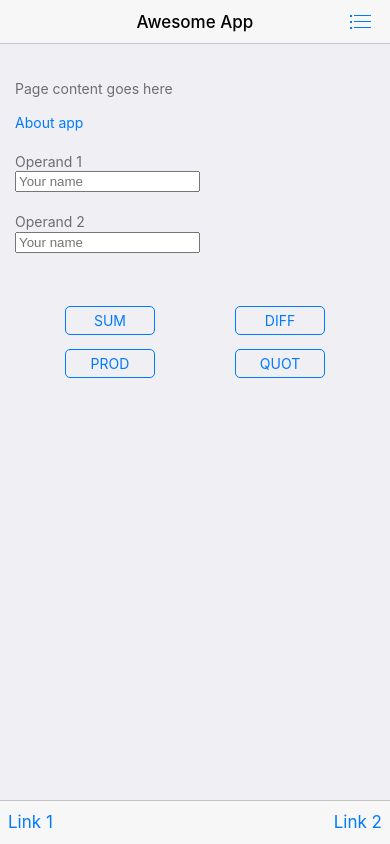
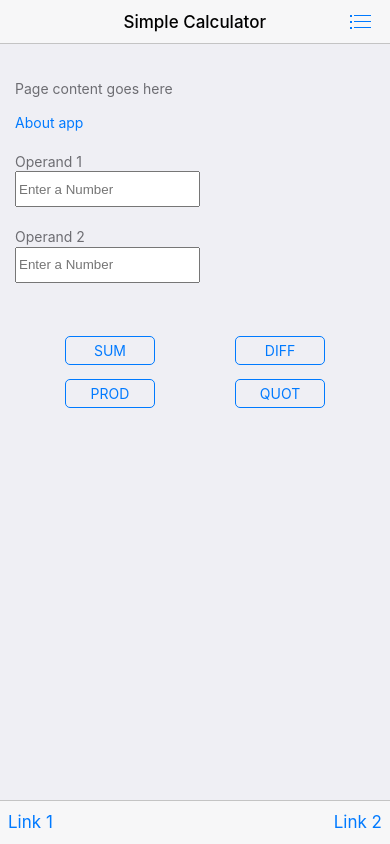
Before and after one commit to SourceCode86/DVB-Project, a plain HTML site: page www/index.html in a window 390 px wide. Drawn offline with Linux system fonts and the light colour scheme; some packages are replaced by stand-ins of ours.

Commit message:
edited syntax

```diff
--- a/www/index.html
+++ b/www/index.html
@@ -56,7 +56,7 @@
             <div class="navbar">
                 <div class="navbar-inner">
                     <!-- We need cool sliding animation on title element, so we have additional "sliding" class -->
-                    <div class="center sliding">Awesome App</div>
+                    <div class="center sliding">Simple Calculator</div>
                     <div class="right">
                         <!--
                           Right link contains only icon - additional "icon-only" class
@@ -83,7 +83,7 @@
                                  <div class="item-inner">
                                  <div class="item-title item-label">Operand 1</div>
                                  <div class="item-input-wrap">
-                                 <input type="text" name="name" placeholder="Your name">
+                                 <input type="text" name="name" placeholder="Enter a Number"style=" height: 30px">
                                  </div>
                                  </div>
                             </div>
@@ -92,7 +92,7 @@
                                  <div class="item-inner">
                                  <div class="item-title item-label">Operand 2</div>
                                  <div class="item-input-wrap">
-                                 <input type="text" name="name" placeholder="Your name">
+                                 <input type="text" name="name" placeholder="Enter a Number" style=" height: 30px">
                                  </div>
                                  </div>
                             </div>
```
